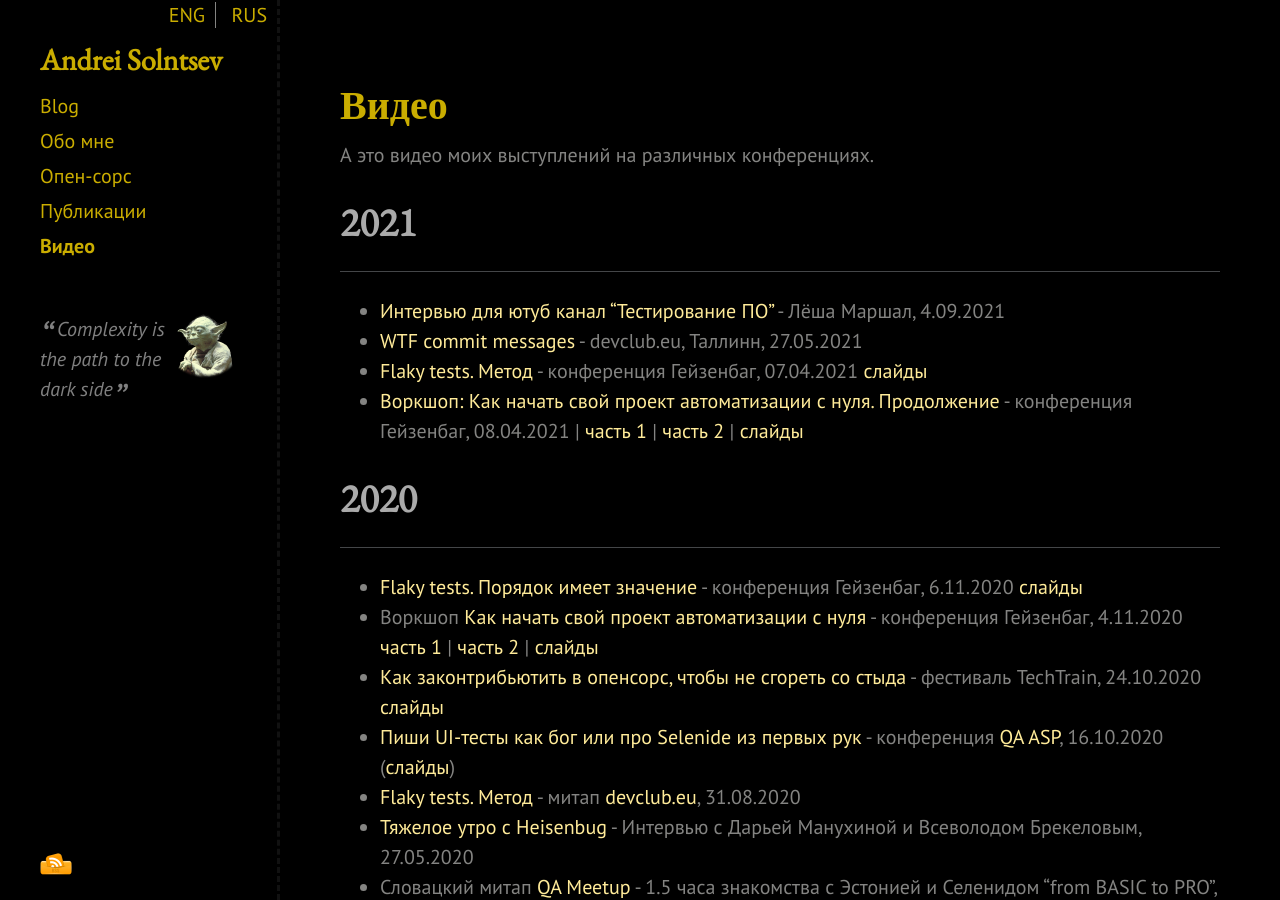
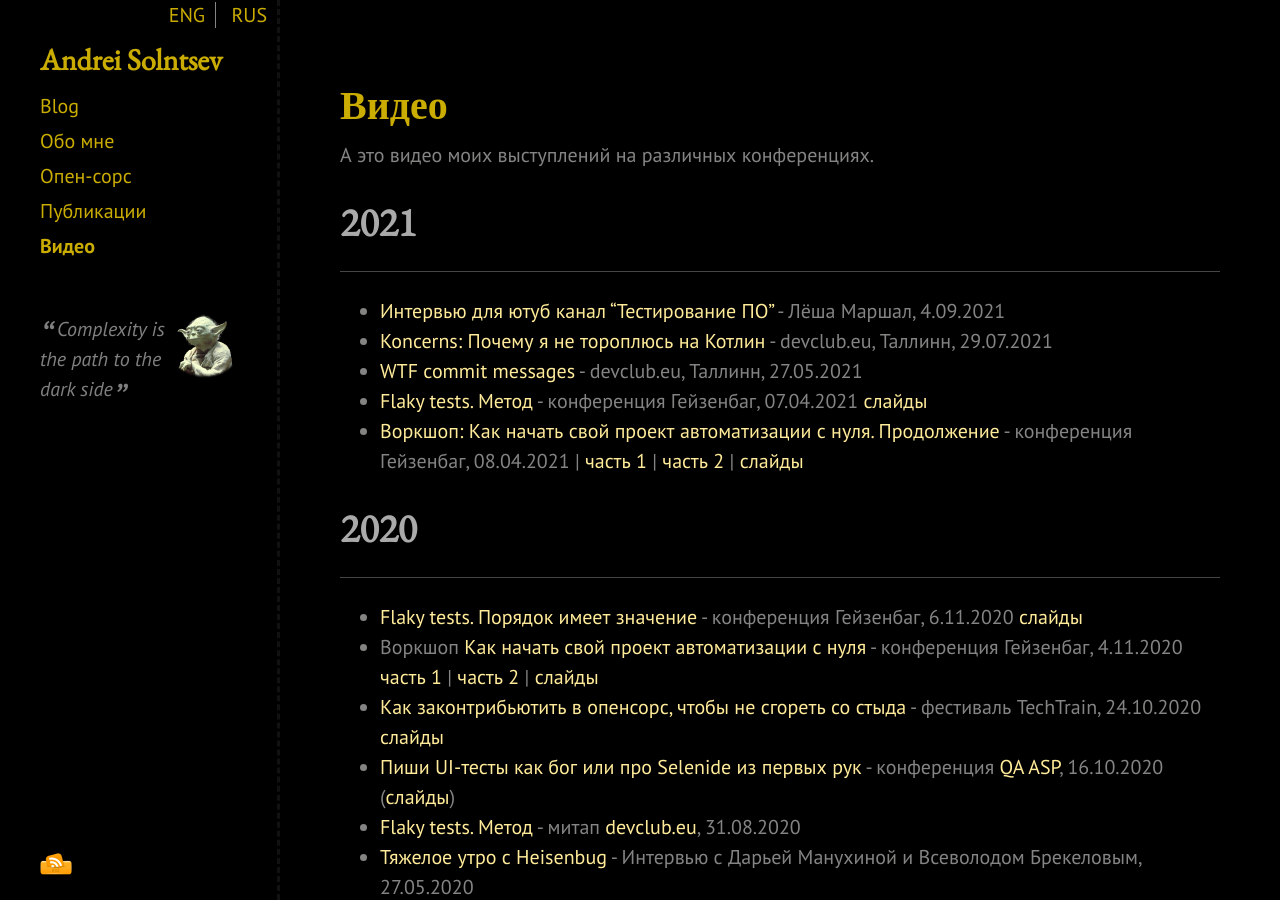
Before and after one commit to asolntsev/asolntsev.github.io, a Jekyll site: the page built from ru/video.md, in a window 1280 px wide and 900 px high. Built offline with Jekyll 4.4.1, drawn with Linux system fonts in a browser that asks for light colours; nearby versions of some CDN libraries.

Commit message:
publish "Koncerns" video from devclub.eu

```diff
--- a/ru/video.md
+++ b/ru/video.md
@@ -10,6 +10,7 @@ category: ru
 * * *
 
 * [Интервью для ютуб канал "Тестирование ПО"](https://www.youtube.com/watch?v=o_jAKaVzjyc) - Лёша Маршал, 4.09.2021
+* [Koncerns: Почему я не тороплюсь на Котлин](https://www.youtube.com/watch?v=ch5sxsQJzW4) - devclub.eu, Таллинн, 29.07.2021
 * [WTF commit messages](https://www.youtube.com/watch?v=uBhpBOX8VYg) - devclub.eu, Таллинн, 27.05.2021
 * [Flaky tests. Метод](https://youtu.be/LDjDtR6kd2c) - конференция Гейзенбаг, 07.04.2021   [слайды](https://docs.google.com/presentation/d/1T0RhrpphTEfkWSkTyAbILbtA5OKq3l9kW-c9RVbVn8I/edit?usp=sharing)
 * [Воркшоп: Как начать свой проект автоматизации с нуля. Продолжение](https://heisenbug-piter.ru/2021/spb/talks/3tg2q9jq8nvldssitjuzvr/) - конференция Гейзенбаг, 08.04.2021
```
